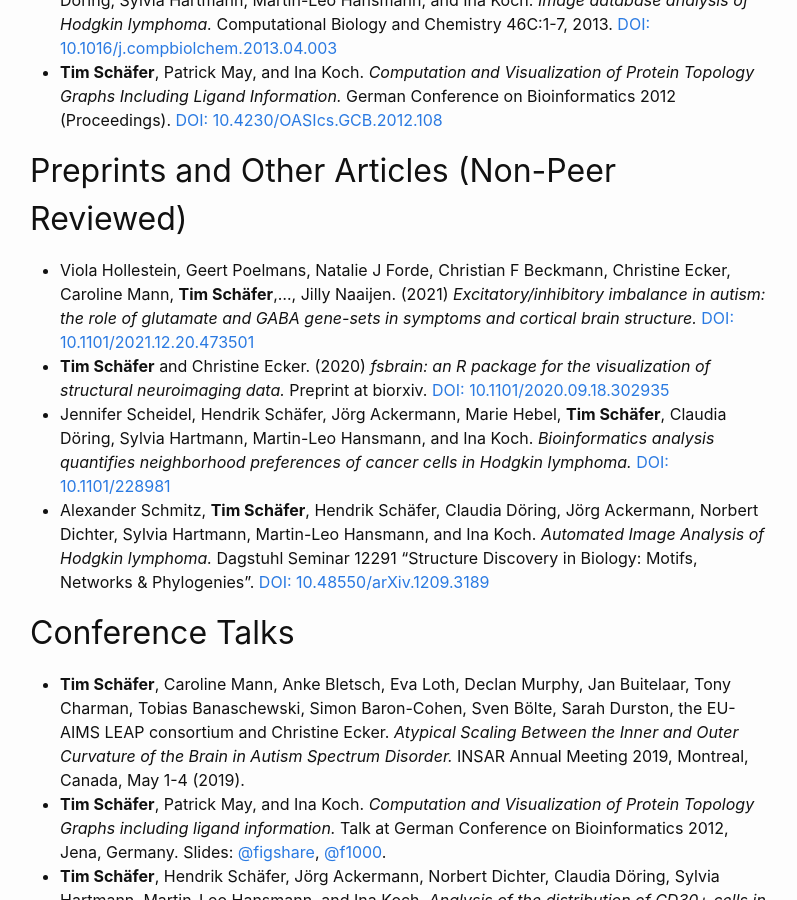
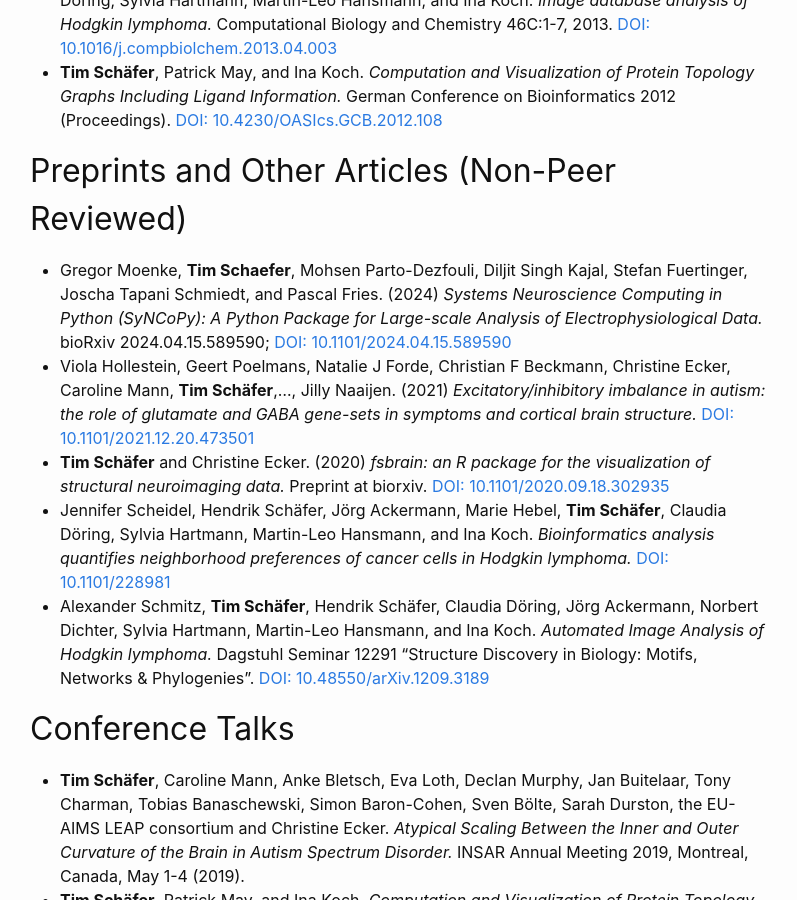
Before and after one commit to dfsp-spirit/dfsp-spirit.github.io, a Jekyll site: the page built from x030_publications.markdown, in a window 1280 px wide and 900 px high, scrolled down 1934 px. Shown: the whole window, without its empty margins (240-1037 px from the left). Built offline with Jekyll 4.4.1, drawn with Linux system fonts in a browser that asks for light colours.

Commit message:
NEW: Add Syncopy bioarxiv preprint

```diff
--- a/x030_publications.markdown
+++ b/x030_publications.markdown
@@ -29,6 +29,8 @@ Here are my records on [ORCID](https://orcid.org/0000-0002-3683-8070) and [Googl
 
 ## Preprints and Other Articles (Non-Peer Reviewed)
 
+
+* Gregor Moenke, **Tim Schaefer**, Mohsen Parto-Dezfouli, Diljit Singh Kajal, Stefan Fuertinger, Joscha Tapani Schmiedt, and Pascal Fries. (2024) *Systems Neuroscience Computing in Python (SyNCoPy): A Python Package for Large-scale Analysis of Electrophysiological Data.* bioRxiv 2024.04.15.589590; [DOI: 10.1101/2024.04.15.589590](https://doi.org/10.1101/2024.04.15.589590)
 * Viola Hollestein, Geert Poelmans, Natalie J Forde, Christian F Beckmann, Christine Ecker, Caroline Mann, **Tim Schäfer**,..., Jilly Naaijen. (2021) *Excitatory/inhibitory imbalance in autism: the role of glutamate and GABA gene-sets in symptoms and cortical brain structure.* [DOI: 10.1101/2021.12.20.473501](https://doi.org/10.1101/2021.12.20.473501)
 * **Tim Schäfer** and Christine Ecker. (2020) *fsbrain: an R package for the visualization of structural neuroimaging data.* Preprint at biorxiv. [DOI: 10.1101/2020.09.18.302935](https://doi.org/10.1101/2020.09.18.302935)
 * Jennifer Scheidel, Hendrik Schäfer, Jörg Ackermann, Marie Hebel, **Tim Schäfer**, Claudia Döring, Sylvia Hartmann, Martin-Leo Hansmann, and Ina Koch. *Bioinformatics analysis quantifies neighborhood preferences of cancer cells in Hodgkin lymphoma.* [DOI: 10.1101/228981](https://doi.org/10.1101/228981)
```
